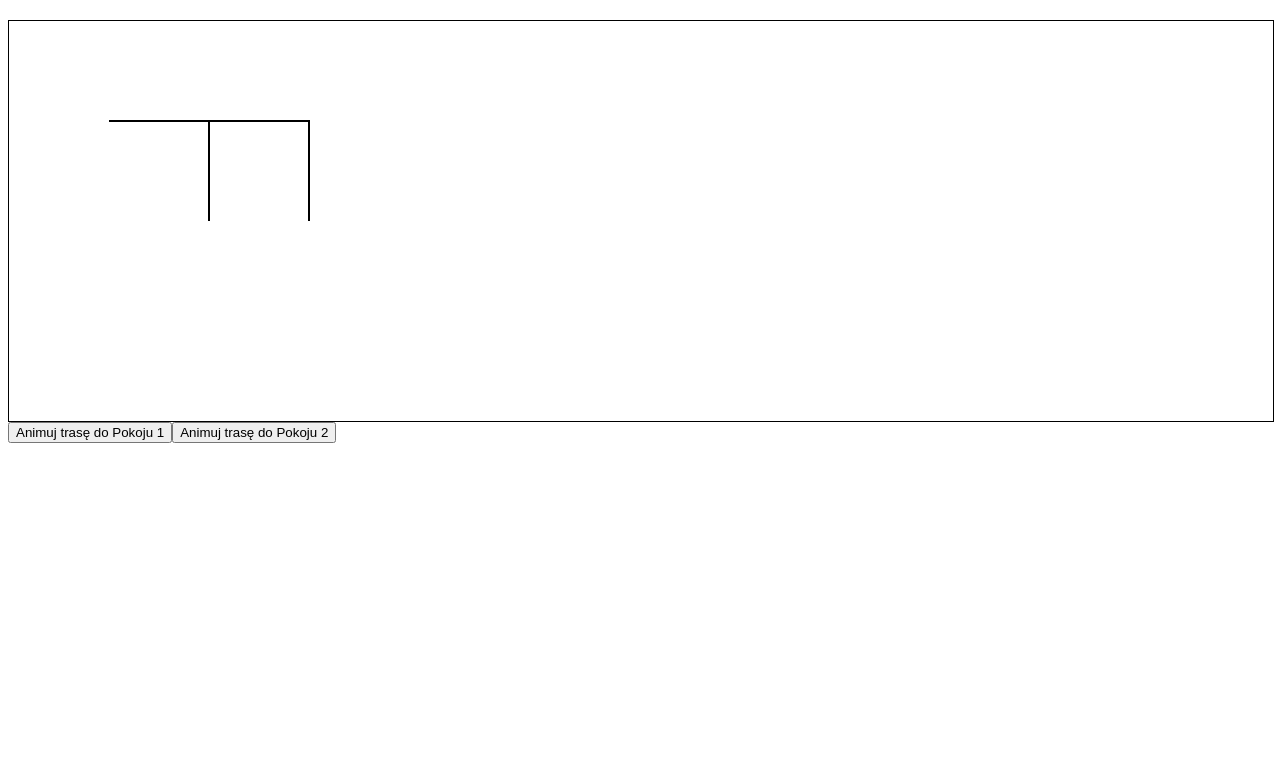
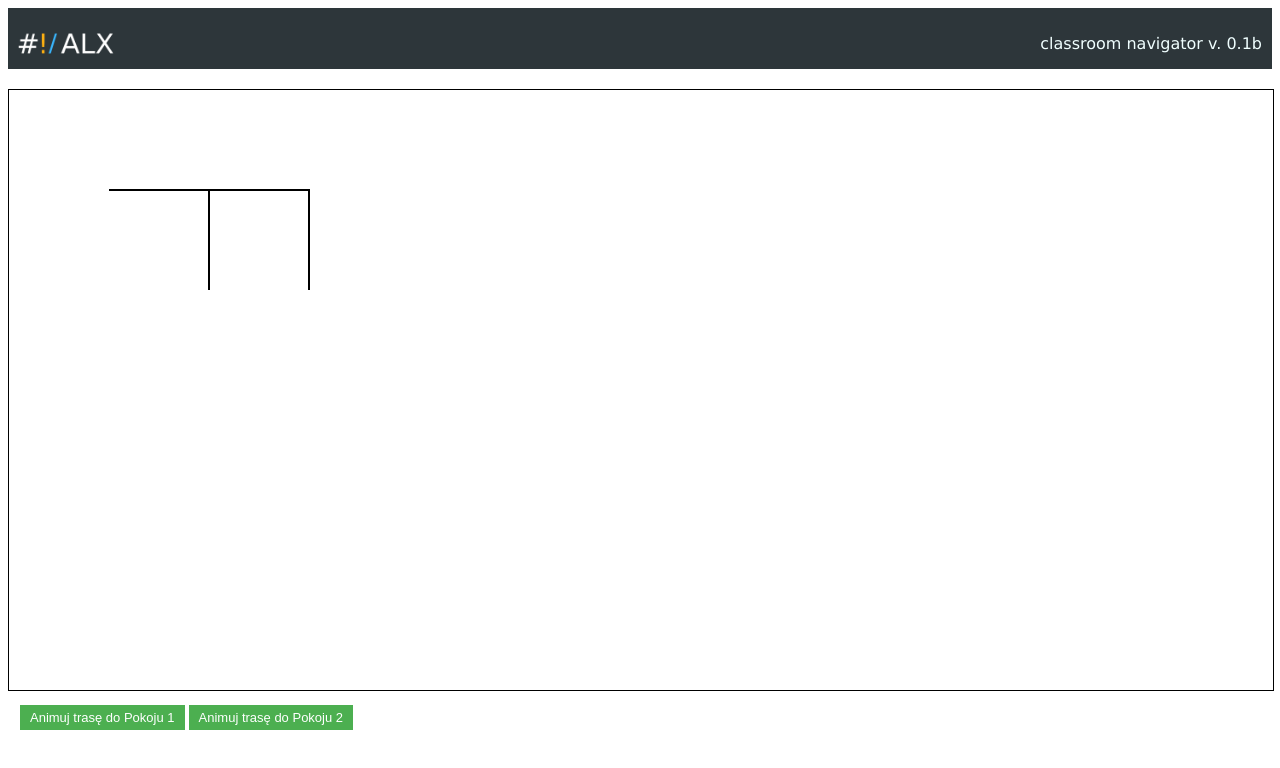
Before and after one commit to dev-com2020/office-map-app, an Angular app: page / in a window 1280 px wide. Shown: the top 768 px of the page. Built offline with nearby package versions, Linux system fonts and the light colour scheme.

Commit message:
dodanie nowych styli

```diff
--- a/src/app/office-map/office-map.component.css
+++ b/src/app/office-map/office-map.component.css
@@ -1,7 +1,46 @@
-/* src/app/office-map/office-map.component.css */
+
 #map-container {
     border: 1px solid black;
     width: 100%;
-    height: 400px; /* Dostosuj do swoich potrzeb */
+    height: 600px;
     margin-top: 20px;
   }
+
+  nav {
+    display: flex;
+    justify-content:left;
+    padding: 10px;
+  }
+
+  nav button {
+    background-color: #4CAF50;
+    border: none;
+    color: white;
+    padding: 5px 10px;
+    text-align: center;
+    text-decoration: none;
+    display: inline-block;
+    font-size: 13px;
+    margin: 4px 2px;
+    cursor: pointer;
+    transition-duration: 0.4s;
+  }
+
+  nav button:hover {
+    background-color: #458fa0;
+  }
+
+  header {
+    background-color: #2d363a;
+    padding-top: 10px;
+    padding-left: 10px;
+    display: flex;
+    align-items: center;
+  }
+
+  p {
+    color: azure;
+    font-family:'Lucida Sans', 'Lucida Sans Regular', 'Lucida Grande', 'Lucida Sans Unicode', Geneva, Verdana, sans-serif;
+    margin-left: auto;
+    padding-right: 10px;
+  }
--- a/src/app/office-map/office-map.component.html
+++ b/src/app/office-map/office-map.component.html
@@ -1,4 +1,6 @@
 
+  <header><img src="assets\logo-alx.png"/>
+  <p>classroom navigator v. 0.1b</p></header>
   <div id="map-container">
     <svg width="600" height="400">
 
```
Also changed, not shown: src/assets/logo-alx.png (added).
